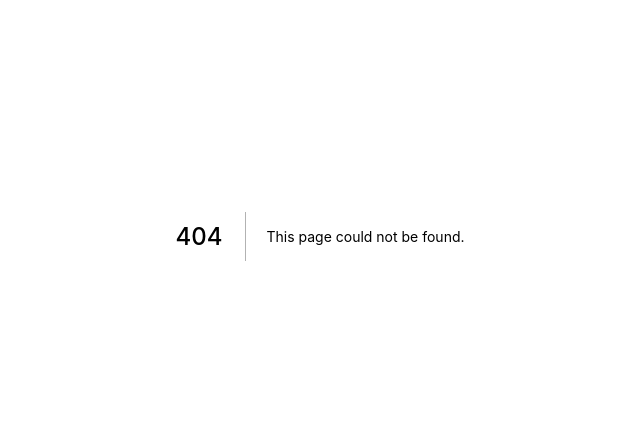
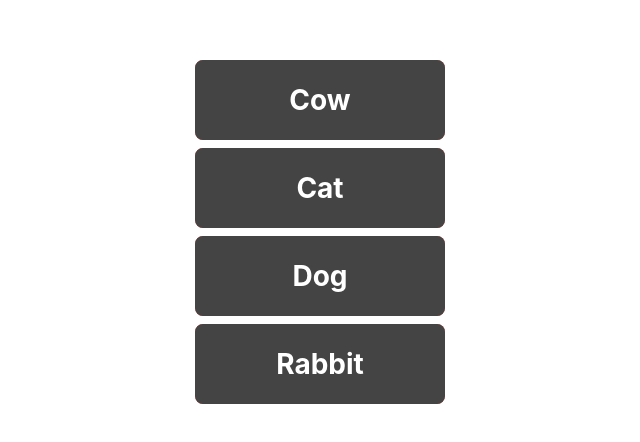
Before and after one commit to box8741/animation-web, a Next.js app: page /react-spring/slide in a window 1280 px wide. Before the commit this address had no page. Shown: the part 164-606 px from the top of the page, without its empty margins (320-960 px from the left). Built offline with nearby package versions, Linux system fonts and the light colour scheme.

Commit message:
add : slide 예제 추가

```diff
--- a/pages/api/hello.ts
+++ /dev/null
@@ -1,13 +0,0 @@
-// Next.js API route support: https://nextjs.org/docs/api-routes/introduction
-import type { NextApiRequest, NextApiResponse } from 'next'
-
-type Data = {
-  name: string
-}
-
-export default function handler(
-  req: NextApiRequest,
-  res: NextApiResponse<Data>
-) {
-  res.status(200).json({ name: 'John Doe' })
-}
--- /dev/null
+++ b/pages/react-spring/slide.tsx
@@ -0,0 +1,130 @@
+import React from "react";
+import { a, useSpring, config } from "@react-spring/web";
+import useMeasure from "react-use-measure";
+import { useDrag } from "@use-gesture/react";
+import styled from "@emotion/styled";
+import _ from "lodash";
+
+type SlideProps = {
+  children?: React.ReactNode;
+  addFn?: () => void;
+  deleteFn?: () => void;
+};
+
+const Container = styled.div`
+  width: 100vw;
+  height: 100vh;
+  display: flex;
+  flex-direction: column;
+  padding: 40px 0;
+  align-items: center;
+  justify-content: center;
+`;
+const SlideContainer = styled.div`
+  position: relative;
+  margin-bottom: 8px;
+`;
+const BackgroundSection = styled(a.div)`
+  display: flex;
+  position: absolute;
+  align-items: center;
+  padding: 16px;
+  width: 250px;
+  height: 80px;
+  border-radius: 8px;
+  font-weight: bold;
+  color: white;
+`;
+const ShowSection = styled(a.div)`
+  display: flex;
+  position: absolute;
+  width: 250px;
+  height: 80px;
+  border-radius: 8px;
+  touch-action: none;
+  background: #444444;
+  align-items: center;
+  justify-content: center;
+  font-size: 28px;
+  font-weight: bold;
+  color: white;
+`;
+
+const Slide = ({ children, addFn, deleteFn }: SlideProps) => {
+  const [ref, { width, height }] = useMeasure();
+
+  const [{ x, scale, bg, location }, api] = useSpring(() => ({
+    x: 0,
+    scale: 1,
+    bg: "#ef5350",
+    location: "flex-start",
+    config: config.default,
+  }));
+
+  const bind = useDrag(({ dragging, movement: [x], active }) => {
+    if (x >= width / 1.5 && !dragging) deleteFn && deleteFn();
+    if (x <= -width / 1.5 && !dragging) addFn && addFn();
+
+    api.start({
+      x: active ? _.clamp(x, -width, width) : 0,
+      scale: active ? 1.1 : 1,
+      bg: x > 0 ? "#ef5350" : "#66bb6a",
+      location: x > 0 ? "flex-start" : "flex-end",
+      immediate: (name) => active && name === "x",
+    });
+  });
+
+  const fontSize = x.to({
+    map: Math.abs,
+    range: [0, 100],
+    output: ["12px", "22px"],
+    extrapolate: "clamp",
+  });
+
+  return (
+    <SlideContainer style={{ width, height }}>
+      <BackgroundSection
+        style={{
+          fontSize,
+          background: bg,
+          justifyContent: location,
+        }}
+      >
+        {x.to((x) => (x > 0 ? "삭제" : "추가"))}
+      </BackgroundSection>
+      <ShowSection ref={ref} style={{ x, scale }} {...bind()}>
+        {children}
+      </ShowSection>
+    </SlideContainer>
+  );
+};
+
+const Test = () => {
+  const createData = (id: number, name: string) => {
+    return { id, name };
+  };
+  const dummyData = [
+    createData(0, "Cow"),
+    createData(1, "Cat"),
+    createData(2, "Dog"),
+    createData(3, "Rabbit"),
+  ];
+
+  return (
+    <Container style={{}}>
+      {dummyData.map(({ id, name }, index) => {
+        return (
+          <Slide
+            key={id}
+            addFn={() => console.log("추가 : " + name, index)}
+            deleteFn={() => console.log("삭제 : " + name, index)}
+          >
+            {name}
+          </Slide>
+        );
+      })}
+    </Container>
+  );
+};
+
+export default Test;
```
Also changed, not shown: pages/index.tsx (+4 -5 lines), 1 other file (tests, documents, lock files or other folders).
